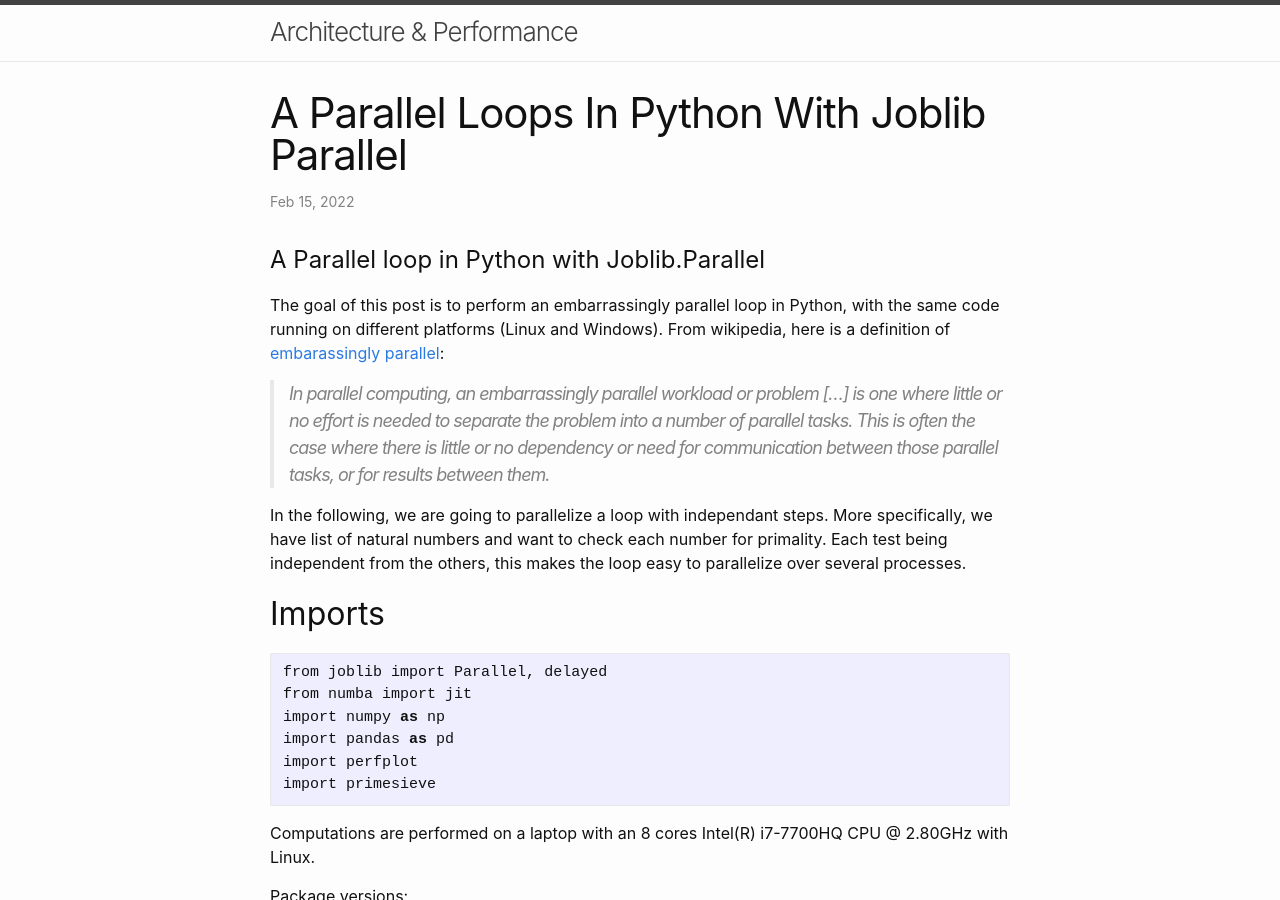
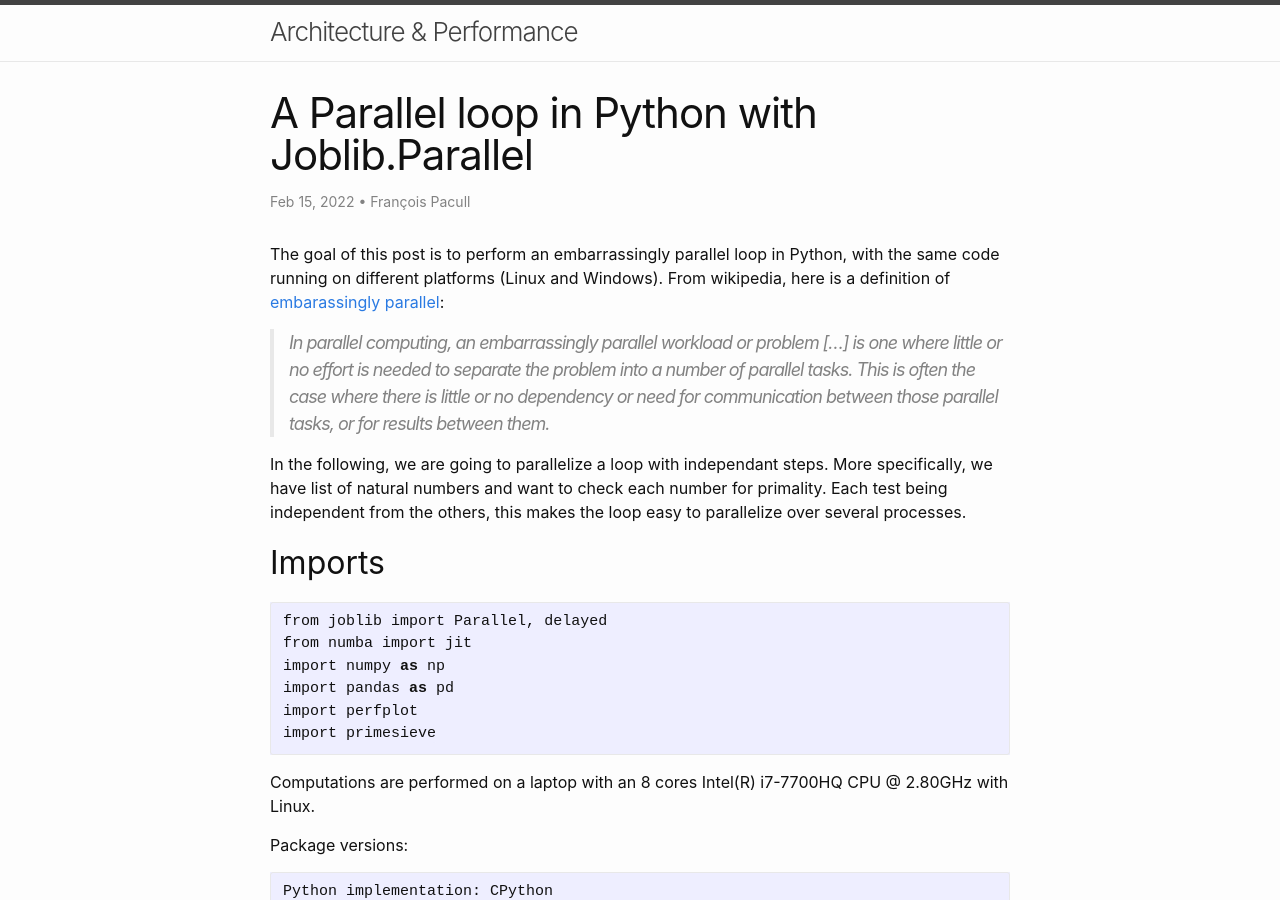
Before and after one commit to aetperf/aetperf.github.io, a Jekyll site: the page built from _posts/2022-02-15-A-Parallel-loops-in-Python-with-Joblib-Parallel.md, in a window 1280 px wide and 900 px high. Built offline with Jekyll 4.4.1, drawn with Linux system fonts in a browser that asks for light colours; our own code applies the rules of GitHub Pages for plain Markdown files; formulas are drawn with MathJax 3; comment, search, counter and statistics services are not loaded; some of the changed lines change nothing that is shown.

Commit message:
header and footer

```diff
--- a/_posts/2022-02-15-A-Parallel-loops-in-Python-with-Joblib-Parallel.md
+++ b/_posts/2022-02-15-A-Parallel-loops-in-Python-with-Joblib-Parallel.md
@@ -1,4 +1,10 @@
-# A Parallel loop in Python with Joblib.Parallel
+---
+title: A Parallel loop in Python with Joblib.Parallel
+layout: post
+comments: true
+author: François Pacull
+tags: Python parallel Joblib primes
+---
 
 The goal of this post is to perform an embarrassingly parallel loop in Python, with the same code running on different platforms (Linux and Windows). From wikipedia, here is a definition of [embarassingly parallel](https://en.wikipedia.org/wiki/Embarrassingly_parallel):
 
@@ -403,3 +409,27 @@
 ## Conclusion
 
 Thanks to Joblib with the loky backend, it is fairly easy to run an efficient embarrassingly parallel loop in Python. Furthermore, this code is going to work on both Linux and Windows systems. However, one should make sure that the task distributed to each worker is large enough, so that the overhead induced by the pickling operation (happening when creating child processes) is negligible with regards to the worker computational load.
+
+
+{% if page.comments %}
+<div id="disqus_thread"></div>
+<script>
+
+/**
+*  RECOMMENDED CONFIGURATION VARIABLES: EDIT AND UNCOMMENT THE SECTION BELOW TO INSERT DYNAMIC VALUES FROM YOUR PLATFORM OR CMS.
+*  LEARN WHY DEFINING THESE VARIABLES IS IMPORTANT: https://disqus.com/admin/universalcode/#configuration-variables*/
+/*
+var disqus_config = function () {
+this.page.url = PAGE_URL;  // Replace PAGE_URL with your page's canonical URL variable
+this.page.identifier = PAGE_IDENTIFIER; // Replace PAGE_IDENTIFIER with your page's unique identifier variable
+};
+*/
+(function() { // DON'T EDIT BELOW THIS LINE
+var d = document, s = d.createElement('script');
+s.src = 'https://aetperf-github-io-1.disqus.com/embed.js';
+s.setAttribute('data-timestamp', +new Date());
+(d.head || d.body).appendChild(s);
+})();
+</script>
+<noscript>Please enable JavaScript to view the <a href="https://disqus.com/?ref_noscript">comments powered by Disqus.</a></noscript>
+{% endif %}
```
